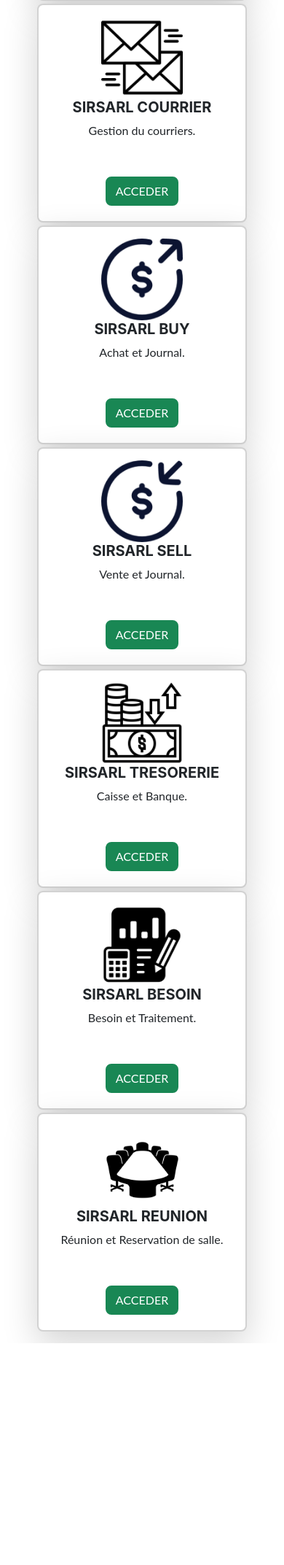
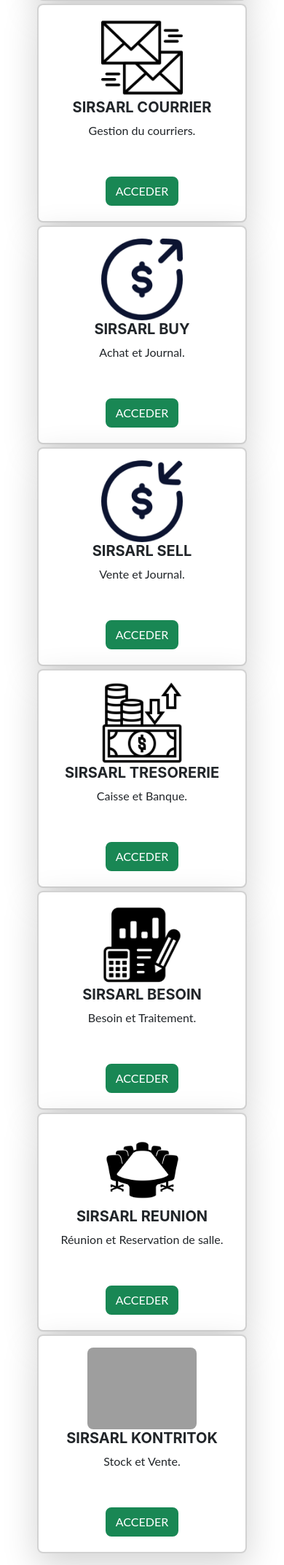
Before and after one commit to sylvestretam/sirsarl_portal, a PHP site: page / in a window 390 px wide. Shown: the part 1381-3526 px from the top of the page at 73% size. Before the commit the page ends 3222 px from the top, so only its background shows below. Run offline with PHP 8.4, Linux system fonts and the light colour scheme; the visitor is signed in with stand-in values (Sample User, id 1); grey boxes are pictures that could not be loaded.

Commit message:
ajouter l'application kontritok

```diff
--- a/index.php
+++ b/index.php
@@ -82,6 +82,10 @@
         {
             header('location:'.$SERVERPATH.'reunion');
         }
+        else if($_REQUEST['action'] == 'kontritok')
+        {
+            header('location:'.$SERVERPATH.'kontritok');
+        }
         else
         {
             session_destroy();
--- a/template/portal.php
+++ b/template/portal.php
@@ -184,7 +184,7 @@
                     </div>
                 </div>
 
-                <!-- Portfolio Item 7-->
+                <!-- Portfolio Item 8-->
                 <div class="col-md-6 col-lg-3 mt-1">
                     <div class="card text-center shadow-lg mx-auto" style="width: 18rem;height:300px">
                         <div class="card-body">
@@ -198,6 +198,20 @@
                     </div>
                 </div>
 
+                <!-- Portfolio Item 9-->
+                <div class="col-md-6 col-lg-3 mt-1">
+                    <div class="card text-center shadow-lg mx-auto" style="width: 18rem;height:300px">
+                        <div class="card-body">
+                            <img src="template/assets/btl.png" style="height:7rem" class="rounded">
+                            <h5 class="card-title">SIRSARL KONTRITOK</h5>
+                            <div style="height:75px">
+                                <p class="card-text">Stock et Vente.</p>
+                            </div>
+                            <a href="./?action=kontritok"  class="btn btn-success">ACCEDER</a>
+                        </div>
+                    </div>
+                </div>
+
             </div>
 
         </div>
```
